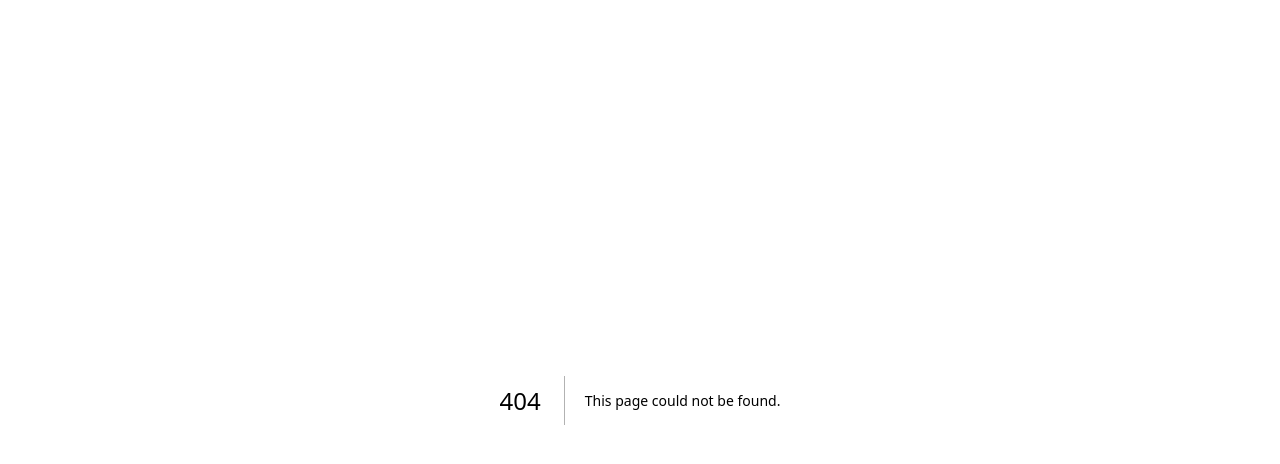
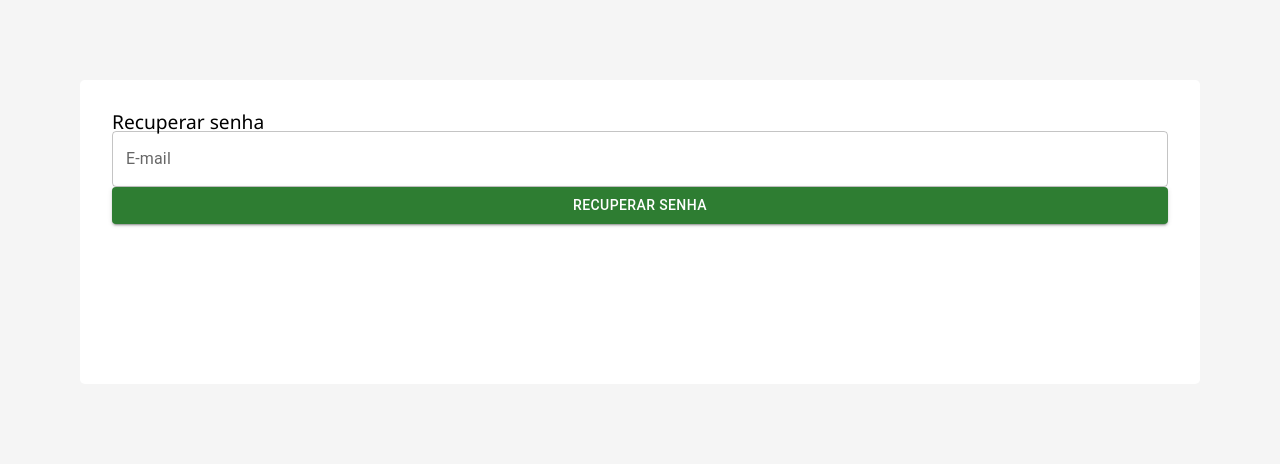
Before and after one commit to ic0045/eventic, a Next.js app: page /recuperarsenha in a window 1280 px wide. Before the commit this address had no page. Shown: the top 464 px of the page. Built offline with nearby package versions, Linux system fonts and the light colour scheme.

Commit message:
nova página recuperar senha

```diff
--- /dev/null
+++ b/src/components/recuperarsenha/RecuperarSenhaForm.tsx
@@ -0,0 +1,35 @@
+import { Button, TextField } from "@mui/material"
+import styles from './recuperarsenhaform.module.css'
+import { FunctionComponent, useEffect, useState } from "react"
+import {Validator} from '../../helpers/Validator'
+import { FormFieldState } from "@/interfaces/form_interfaces"
+import { CustomForm } from "@/helpers/CustomForm"
+
+export const RecuperarSenhaForm: FunctionComponent = () => {
+
+    let formFields: Map<string, FormFieldState> = new Map([
+        ['email', {
+            value: '',
+            validators: [Validator.required, Validator.email],
+            valid: true,
+            errorMessage: ''
+        }]
+    ])
+
+    const [formState, setFormState] = useState(formFields)
+
+    const formInstance = new CustomForm(formState, setFormState);
+
+    const onLoginSubmit = (e: any) => {
+        if(!formInstance.validateForm()){
+            return false;
+        }
+    }
+
+    return(
+        <div className={styles.recuperarsenha}>
+            <TextField error={!formInstance.isValid("email")} id="email" label="E-mail" value={formInstance.getValue('email')} onChange={formInstance.onInputChange} helperText={formInstance.getErrorMessage('email')} />
+            <Button variant="contained" color="success" onClick={onLoginSubmit}> Recuperar senha </Button>
+        </div>
+    )
+}
--- /dev/null
+++ b/src/components/recuperarsenha/recuperarsenhaform.module.css
@@ -0,0 +1,8 @@
+.recuperarsenha {
+    display: flex;
+    flex-direction: column;
+}
+
+.recuperarsenha > * {
+    margin-top: 1rem;
+}
--- a/src/helpers/CustomForm.tsx
+++ b/src/helpers/CustomForm.tsx
@@ -10,16 +10,18 @@ export class CustomForm{
         this.setFormState = setFormState;
     }
 
+
     addFormField(fieldId: string, validators: any[]){
         let formStateMap = new Map(this.formState);
         const currentValue = this.formState.get(fieldId);
         formStateMap.set(fieldId, {value: '', validators: validators, valid: true, errorMessage: '', })
     }
 
-    validateForm = () => {
+    validateForm = (): boolean => {
         let formStateMap = new Map(this.formState);
+        let isFormValid = true;
         this.formState.forEach((value: FormFieldState, key: string) => {
-            let isValid = true;
+            let isFieldValid = true;
             let errorHelperText = '';
             value.validators?.forEach((validator) => {
                 const validatorResponse: {
@@ -28,16 +30,18 @@ export class CustomForm{
                 } = validator(value.value);
 
                 if(!validatorResponse.isValid){
-                    isValid = false;
+                    isFormValid = false;
+                    isFieldValid = false;
                     errorHelperText = validatorResponse.errorMessage;
                 }
             })
             const currentValue = this.formState.get(key);
-            formStateMap.set(key, {...currentValue, valid: isValid, errorMessage: errorHelperText})
+            formStateMap.set(key, {...currentValue, valid: isFieldValid, errorMessage: errorHelperText})
 
         })
 
         this.setFormState(formStateMap)
+        return isFormValid;
     }
 
     onInputChange = (e: any) => {
@@ -47,4 +51,16 @@ export class CustomForm{
         formStateMap.set(e.target.id, {...currentValue, value: newValue})
         this.setFormState(formStateMap)
     }
+
+    getValue = (fieldId: string): string => {
+        return this.formState.get(fieldId)?.value ?? ""
+    }
+
+    getErrorMessage = (fieldId: string): string => {
+        return this.formState.get(fieldId)?.errorMessage ?? ""
+    }
+
+    isValid = (fieldId: string): boolean => {
+        return this.formState.get(fieldId)?.valid ?? false;
+    }
 }
--- a/src/helpers/Validator.tsx
+++ b/src/helpers/Validator.tsx
@@ -1,7 +1,20 @@
+export class Validator {
+  static required(value: string, errorMessageToBeShown?: string) {
+    return {
+      isValid: value && value.trim().length > 0,
+      errorMessage: errorMessageToBeShown ?? "Preencha esse campo",
+    };
+  }
 
-export class Validator {
+  static email(mail: string, errorMessageToBeShown?: string) {
+    let isValid = false;
+    if (/^\w+([\.-]?\w+)*@\w+([\.-]?\w+)*(\.\w{2,3})+$/.test(mail)) {
+      isValid = true
+    }
 
-    static required(value: string, errorMessageToBeShown?: string){
-        return { isValid: value && value.trim().length > 0, errorMessage: errorMessageToBeShown ?? 'Preencha esse campo' }
+    return {
+        isValid: isValid,
+        errorMessage: errorMessageToBeShown ?? "Preencha um e-mail válido",
     }
+  }
 }
--- /dev/null
+++ b/src/pages/recuperarsenha/RecuperarSenha.tsx
@@ -0,0 +1,24 @@
+import { NextPage } from "next"
+import styles from './recuperarsenha.module.css'
+import { Grid } from "@mui/material"
+import { RecuperarSenhaForm } from "@/components/recuperarsenha/RecuperarSenhaForm"
+
+
+export const RecuperarSenha: NextPage = () => {
+
+    return (
+        <div className={styles.login}>
+            <Grid container rowSpacing={1} columnSpacing={{ xs: 1, sm: 2, md: 3 }}>
+                {/* <Grid item md={6}>
+                    <div className={styles.imagem}></div>
+                </Grid> */}
+                <Grid item xs={12} md={12}>
+                    <div className={styles.recuperarsenha__form}>
+                        <h2>Recuperar senha</h2>
+                        <RecuperarSenhaForm />
+                    </div>
+                </Grid>
+            </Grid>
+        </div>
+    )
+}
--- /dev/null
+++ b/src/pages/recuperarsenha/index.ts
@@ -0,0 +1,3 @@
+import { RecuperarSenha } from './RecuperarSenha';
+
+export default RecuperarSenha;
--- /dev/null
+++ b/src/pages/recuperarsenha/recuperarsenha.module.css
@@ -0,0 +1,20 @@
+.recuperarsenha__form {
+    padding: 1rem;
+    background-color: white;
+    margin: 1rem;
+    border-radius: .3rem;
+}
+
+
+@media (min-width: 801px) {
+    .recuperarsenha__form {
+        padding: 2rem;
+        background-color: white;
+        margin: 5rem;
+        padding-bottom: 10rem;
+    }
+
+    .imagem {
+
+    }
+}
```
Also changed, not shown: src/components/login/LoginForm.tsx (+7 -54 lines).
